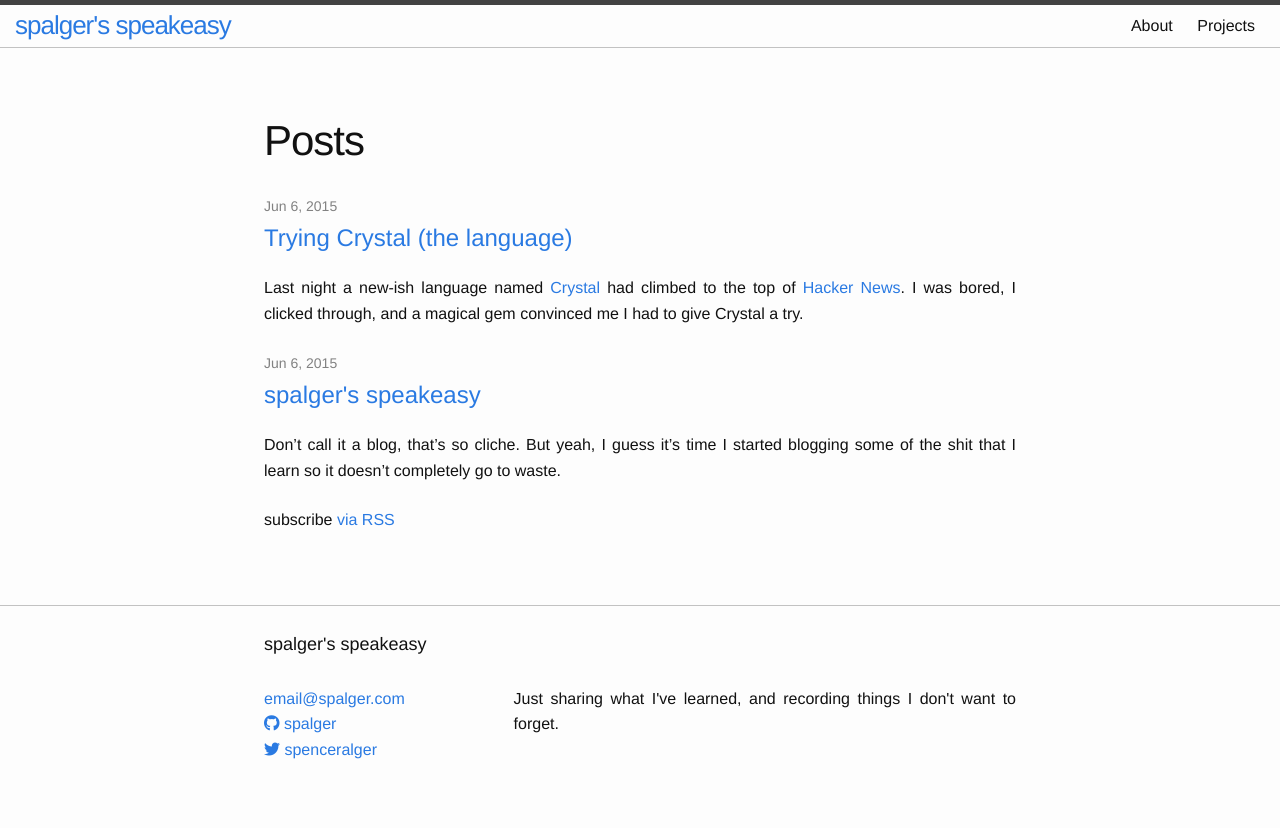
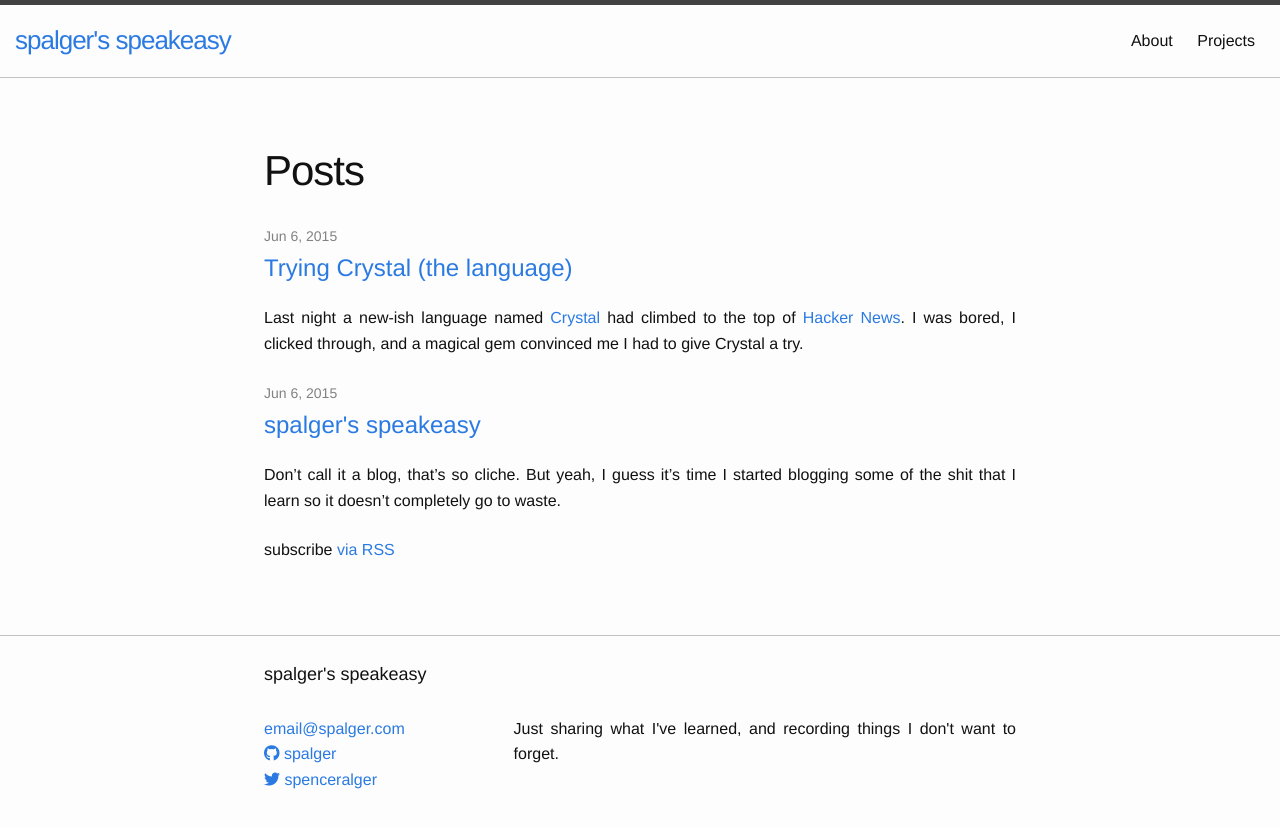
Before and after one commit to spalger/speakeasy, a Jekyll site: the page built from src/index.html, in a window 1280 px wide. Shown: the top 828 px of the page. Built offline with Jekyll 4.4.1, drawn with Linux system fonts in a browser that asks for light colours; nearby versions of some CDN libraries; library files that are not in the unit come from our copies.

Commit message:
expand header

```diff
--- a/src/_sass/_layout.scss
+++ b/src/_sass/_layout.scss
@@ -21,7 +21,7 @@
   border-bottom: 1px solid $grey-color-light;
   display: flex;
   align-items: center;
-  padding: 0 15px;
+  padding: 15px;
 
   .site-title {
     font-size: 26px;
```
